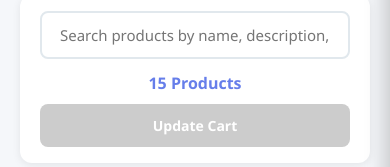
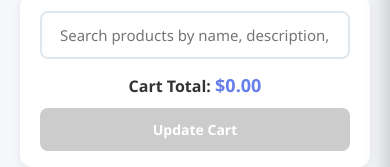
Before and after one commit to ruslan-hut/b2b-portal, an Angular app: page /products/catalog in a window 390 px wide. Shown: the part 208-375 px from the top of the page. Built offline with nearby package versions, Linux system fonts and the light colour scheme; sample sign-in values are in the browser's storage.

Commit message:
Add cart total display to product catalog
- Implemented a new cart total section in the product catalog component's HTML.
- Updated styles for the cart total display to enhance visibility and layout.
- Added a method in the component TypeScript file to calculate the cart total dynamically.

```diff
--- a/src/app/products/product-catalog/product-catalog.component.html
+++ b/src/app/products/product-catalog/product-catalog.component.html
@@ -7,6 +7,9 @@
       placeholder="Search products by name, description, category, or SKU..."
       class="search-input"
     />
+    <div class="cart-total-info">
+      Cart Total: <span class="cart-total-amount">${{ getCartTotal().toFixed(2) }}</span>
+    </div>
   </div>
 
   <div class="loading-container" *ngIf="loading">
@@ -55,7 +58,7 @@
         />
         <div class="bulk-actions-right">
           <div class="bulk-info">
-            <span class="products-count">{{ filteredProducts.length }} Products</span>
+            <span class="cart-total-label">Cart Total: <span class="cart-total-value">${{ getCartTotal().toFixed(2) }}</span></span>
           </div>
           <button
             class="btn btn-add-bulk"
--- a/src/app/products/product-catalog/product-catalog.component.scss
+++ b/src/app/products/product-catalog/product-catalog.component.scss
@@ -6,9 +6,12 @@
 
 .search-bar {
   margin-bottom: 30px;
+  display: flex;
+  align-items: center;
+  gap: 20px;
 
   .search-input {
-    width: 100%;
+    flex: 1;
     padding: 14px 20px;
     font-size: 15px;
     border: 2px solid #e1e8ed;
@@ -19,6 +22,19 @@
 
     &:focus {
       border-color: #667eea;
+    }
+  }
+
+  .cart-total-info {
+    font-size: 16px;
+    font-weight: 600;
+    color: #333;
+    white-space: nowrap;
+
+    .cart-total-amount {
+      color: #667eea;
+      font-size: 20px;
+      font-weight: 700;
     }
   }
 }
@@ -230,11 +246,17 @@
   }
 
   .bulk-info {
-    .products-count {
+    .cart-total-label {
       font-size: 16px;
       font-weight: 600;
-      color: #667eea;
+      color: #333;
       white-space: nowrap;
+
+      .cart-total-value {
+        color: #667eea;
+        font-size: 18px;
+        font-weight: 700;
+      }
     }
   }
 
@@ -573,6 +595,23 @@
 }
 
 @media (max-width: 768px) {
+  .search-bar {
+    flex-direction: column;
+    gap: 12px;
+    align-items: stretch;
+
+    .search-input {
+      width: 100%;
+    }
+
+    .cart-total-info {
+      text-align: center;
+      padding: 12px;
+      background: linear-gradient(135deg, #f8f9fa 0%, #e9ecef 100%);
+      border-radius: 8px;
+    }
+  }
+
   .products-grid {
     grid-template-columns: repeat(auto-fill, minmax(250px, 1fr));
   }
--- a/src/app/products/product-catalog/product-catalog.component.ts
+++ b/src/app/products/product-catalog/product-catalog.component.ts
@@ -166,4 +166,8 @@ export class ProductCatalogComponent implements OnInit {
   isInCart(productId: string): boolean {
     return this.cartItems.some(item => item.productId === productId);
   }
+
+  getCartTotal(): number {
+    return this.cartItems.reduce((total, item) => total + item.subtotal, 0);
+  }
 }
```
